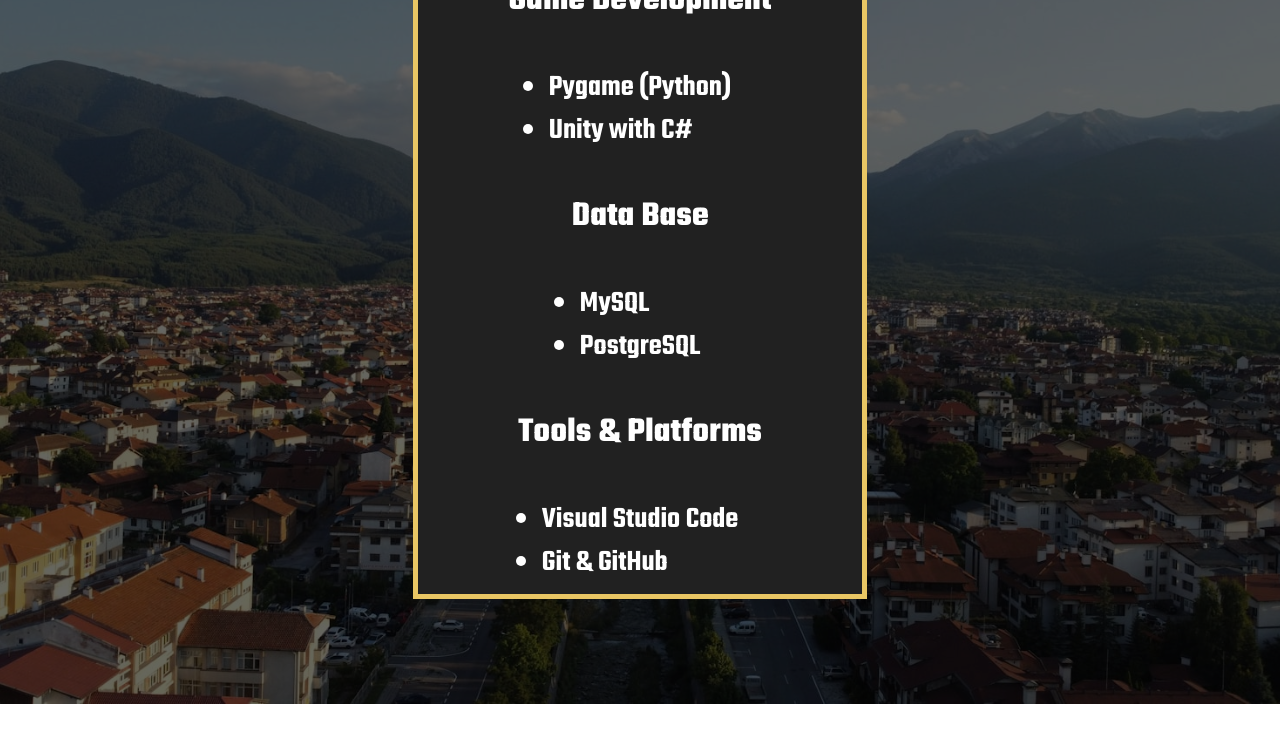
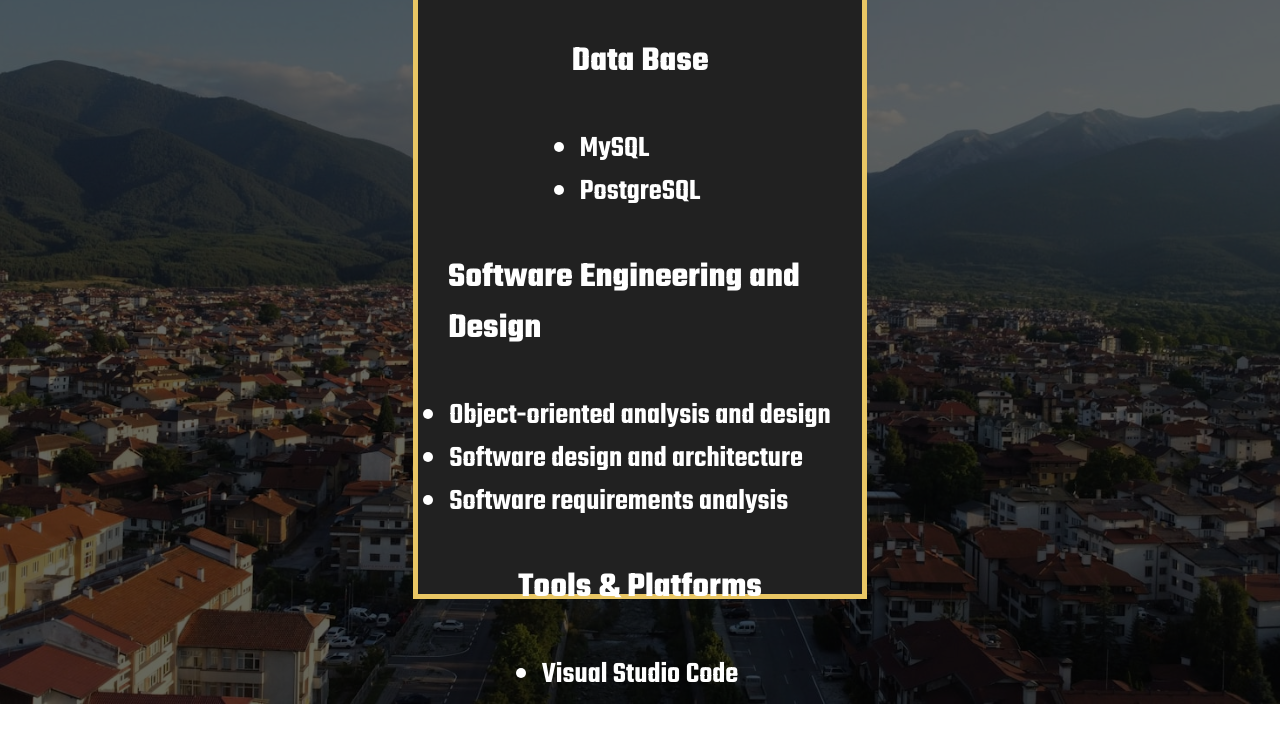
Before and after one commit to borispanev02-cpu/Portfolio, a plain HTML site: page skills.html in a window 1280 px wide. Shown: the part 966-1705 px from the top of the page. Before the commit the page ends 1670 px from the top, so only its background shows below. Drawn offline with Linux system fonts and the light colour scheme; a web font is replaced by a local one.

Commit message:
Update skills.html

```diff
--- a/skills.html
+++ b/skills.html
@@ -52,6 +52,13 @@
                 <li>PostgreSQL</li>
             </ul>
 
+            <h3>Software Engineering and Design</h3>
+            <ul>
+                <li>Object-oriented analysis and design</li>
+                <li>Software design and architecture</li>
+                <li>Software requirements analysis</li>
+            </ul>
+
             <h3>Tools & Platforms</h3>
             <ul>
                 <li>Visual Studio Code</li>
```
